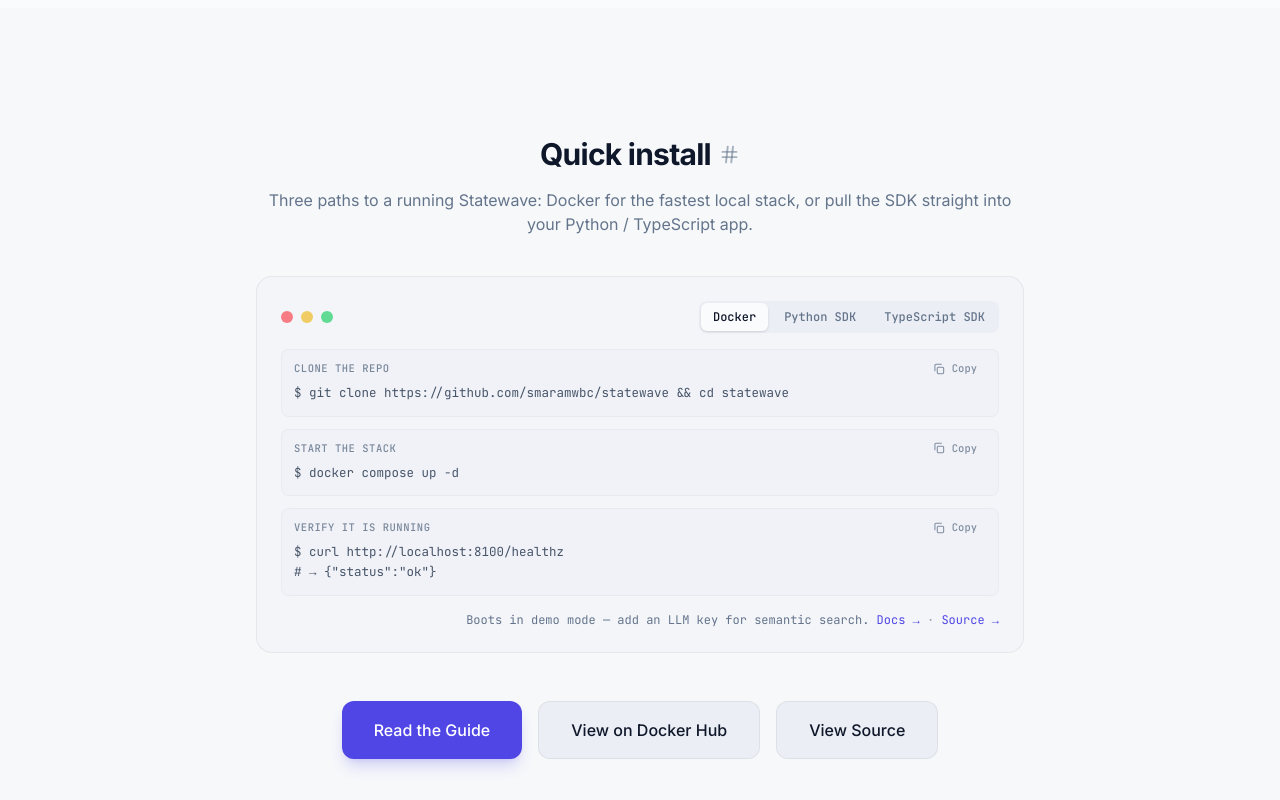
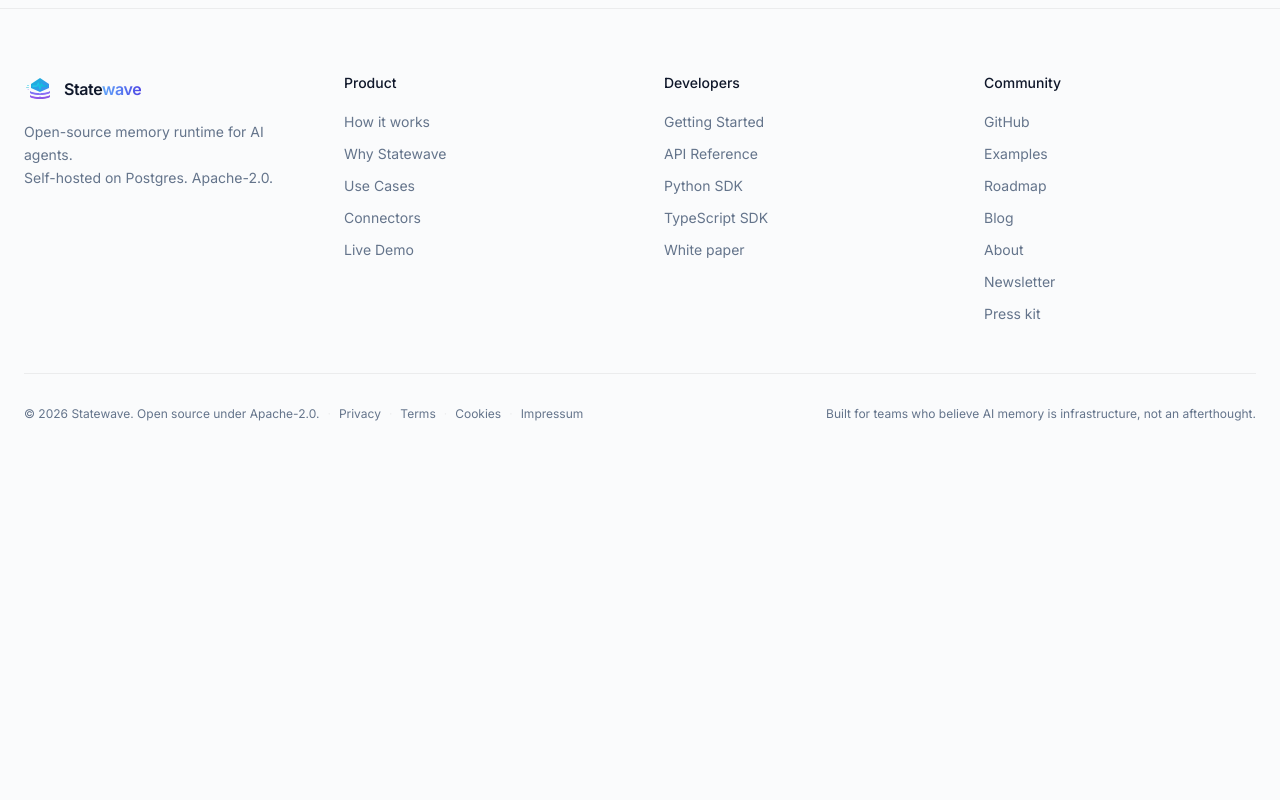
Before and after one commit to jy7lsna/statewave-web, a React (Vite) app: page /developers in a window 1280 px wide. Shown: the part 2020-2820 px from the top of the page. After the commit the page ends 2506 px from the top, so only its background shows below. Built offline with nearby package versions, Linux system fonts and the light colour scheme; no server answers.

Commit message:
feat(connectors): add GitLab, Bitbucket, Gitea, and Azure DevOps connectors

```diff
--- a/src/pages/ConnectorsPage.tsx
+++ b/src/pages/ConnectorsPage.tsx
@@ -32,6 +32,38 @@ const CONNECTORS: ReadonlyArray<ConnectorCard> = [
       'Issues, pull requests, comments, reviews, and releases — turned into episodes under repo:owner/name.',
     status: 'available',
     href: `${DOCS}/connectors/github.md`,
+  },
+  {
+    source: 'GitLab',
+    shape: 'Repo memory',
+    description:
+      'GitLab project activity — issues, merge requests, and comments — from SaaS or self-managed, under repo:group/project.',
+    status: 'available',
+    href: `${CONNECTORS_REPO}/blob/main/packages/gitlab/README.md`,
+  },
+  {
+    source: 'Bitbucket',
+    shape: 'Repo memory',
+    description:
+      'Bitbucket Cloud repository activity — pull requests and comments — under repo:workspace/repo.',
+    status: 'available',
+    href: `${CONNECTORS_REPO}/blob/main/packages/bitbucket/README.md`,
+  },
+  {
+    source: 'Gitea / Forgejo',
+    shape: 'Repo memory',
+    description:
+      'Self-hosted Gitea or Forgejo repository activity — issues, pull requests, and comments — under repo:owner/repo.',
+    status: 'available',
+    href: `${CONNECTORS_REPO}/blob/main/packages/gitea/README.md`,
+  },
+  {
+    source: 'Azure DevOps',
+    shape: 'Repo memory',
+    description:
+      'Pull requests, comments, reviews, and work items from Azure DevOps — under repo:organization/project/repository.',
+    status: 'available',
+    href: `${CONNECTORS_REPO}/blob/main/packages/azure-devops/README.md`,
   },
   {
     source: 'Markdown / docs',
--- a/src/pages/DevelopersPage.tsx
+++ b/src/pages/DevelopersPage.tsx
@@ -1,8 +1,7 @@
-import { useRef, useState } from 'react'
+import { useRef } from 'react'
 import { motion } from 'framer-motion'
 import { Link } from 'react-router-dom'
 import { Section } from '../components/Section'
-import { Button } from '../components/Button'
 import { Heading } from '../components/Heading'
 import { CodeCopyButton } from '../components/CodeCopyButton'
 import { usePageSEO } from '../lib/seo'
@@ -156,8 +155,6 @@ export function DevelopersPage() {
           })}
         </div>
       </Section>
-
-      <QuickInstallSection />
     </>
   )
 }
@@ -256,212 +253,3 @@ function QuickstartLead() {
     </Section>
   )
 }
-
-function QuickInstallSection() {
-  // Mirrors the homepage developer panel: Docker leads (fastest path to a
-  // running Statewave), Python + TypeScript SDK tabs follow for SDK-first
-  // visitors. Each tab is broken into copy-able blocks so a visitor can
-  // grab one command at a time without selecting text by hand.
-  const [tab, setTab] = useState<'docker' | 'python' | 'typescript'>('docker')
-
-  type Block = { label: string; display: string; copy: string }
-
-  const dockerBlocks: Block[] = [
-    {
-      label: 'Clone the repo',
-      display: '$ git clone https://github.com/smaramwbc/statewave && cd statewave',
-      copy: 'git clone https://github.com/smaramwbc/statewave && cd statewave',
-    },
-    {
-      label: 'Start the stack',
-      display: '$ docker compose up -d',
-      copy: 'docker compose up -d',
-    },
-    {
-      label: 'Verify it is running',
-      display: `$ curl http://localhost:8100/healthz
-# → {"status":"ok"}`,
-      copy: 'curl http://localhost:8100/healthz',
-    },
-  ]
-
-  const pythonBlocks: Block[] = [
-    {
-      label: 'Install',
-      display: '$ pip install statewave',
-      copy: 'pip install statewave',
-    },
-    {
-      label: 'One call to get prompt-ready context',
-      display: `from statewave import StatewaveClient
-
-sw = StatewaveClient("http://localhost:8100")
-
-ctx = sw.get_context(
-    "agent-7",
-    task="Continue code review"
-)
-
-print(ctx.assembled_context)
-# → Ranked, token-bounded, provenance-traced`,
-      copy: `from statewave import StatewaveClient
-
-sw = StatewaveClient("http://localhost:8100")
-
-ctx = sw.get_context(
-    "agent-7",
-    task="Continue code review"
-)
-
-print(ctx.assembled_context)
-`,
-    },
-  ]
-
-  const tsBlocks: Block[] = [
-    {
-      label: 'Install',
-      display: '$ npm install @statewavedev/sdk',
-      copy: 'npm install @statewavedev/sdk',
-    },
-    {
-      label: 'One call to get prompt-ready context',
-      display: `import { StatewaveClient } from "@statewavedev/sdk";
-
-const sw = new StatewaveClient("http://localhost:8100");
-
-const ctx = await sw.getContext(
-  "agent-7",
-  { task: "Continue code review" }
-);
-
-console.log(ctx.assembledContext);
-// → Ranked, token-bounded, provenance-traced`,
-      copy: `import { StatewaveClient } from "@statewavedev/sdk";
-
-const sw = new StatewaveClient("http://localhost:8100");
-
-const ctx = await sw.getContext(
-  "agent-7",
-  { task: "Continue code review" }
-);
-
-console.log(ctx.assembledContext);
-`,
-    },
-  ]
-
-  const blocks = tab === 'docker' ? dockerBlocks : tab === 'python' ? pythonBlocks : tsBlocks
-
-  return (
-    <Section className="bg-surface-1/50">
-      <div className="max-w-3xl mx-auto text-center mb-10">
-        <Heading id="quick-install" className="text-2xl md:text-3xl font-bold text-theme-primary tracking-tight">
-          Quick install
-        </Heading>
-        <p className="mt-4 text-theme-muted">
-          Three paths to a running Statewave: Docker for the fastest local stack, or pull the SDK
-          straight into your Python / TypeScript app.
-        </p>
-      </div>
-
-      <div className="max-w-3xl mx-auto rounded-2xl border border-theme-border bg-surface-1 p-5 sm:p-6 font-mono text-sm overflow-hidden">
-        <div className="flex items-center justify-between gap-3 mb-4">
-          <div className="flex items-center gap-2 text-theme-muted text-xs">
-            <div className="w-3 h-3 rounded-full bg-red-500/60" />
-            <div className="w-3 h-3 rounded-full bg-yellow-500/60" />
-            <div className="w-3 h-3 rounded-full bg-green-500/60" />
-          </div>
-          <div role="tablist" aria-label="Quickstart" className="flex gap-1 rounded-lg bg-surface-2 p-0.5">
-            <button
-              role="tab"
-              type="button"
-              aria-selected={tab === 'docker'}
-              onClick={() => setTab('docker')}
-              className={`px-3 py-1.5 rounded-md text-xs font-medium transition-colors ${
-                tab === 'docker'
-                  ? 'bg-surface-0 text-theme-primary shadow-sm'
-                  : 'text-theme-muted hover:text-theme-secondary'
-              }`}
-            >
-              Docker
-            </button>
-            <button
-              role="tab"
-              type="button"
-              aria-selected={tab === 'python'}
-              onClick={() => setTab('python')}
-              className={`px-3 py-1.5 rounded-md text-xs font-medium transition-colors ${
-                tab === 'python'
-                  ? 'bg-surface-0 text-theme-primary shadow-sm'
-                  : 'text-theme-muted hover:text-theme-secondary'
-              }`}
-            >
-              Python SDK
-            </button>
-            <button
-              role="tab"
-              type="button"
-              aria-selected={tab === 'typescript'}
-              onClick={() => setTab('typescript')}
-              className={`px-3 py-1.5 rounded-md text-xs font-medium transition-colors ${
-                tab === 'typescript'
-                  ? 'bg-surface-0 text-theme-primary shadow-sm'
-                  : 'text-theme-muted hover:text-theme-secondary'
-              }`}
-            >
-              TypeScript SDK
-            </button>
-          </div>
-        </div>
-        <div className="space-y-3">
-          {blocks.map((block) => (
-            <div key={block.label} className="rounded-lg border border-theme-border/60 bg-surface-2/40">
-              <div className="flex items-center justify-between gap-3 px-3 pt-2 pb-1">
-                <p className="text-[10.5px] font-medium uppercase tracking-wider text-theme-muted/85">
-                  {block.label}
-                </p>
-                <CodeCopyButton code={block.copy} label={`Copy: ${block.label}`} />
-              </div>
-              <pre className="text-theme-secondary overflow-x-auto px-3 pb-3 text-[12.5px] leading-relaxed"><code>{block.display}</code></pre>
-            </div>
-          ))}
-          {tab === 'docker' && (
-            <p className="pt-1 text-right text-xs text-theme-muted">
-              Boots in demo mode — add an LLM key for semantic search.{' '}
-              <a
-                href="https://github.com/smaramwbc/statewave#run-the-server"
-                target="_blank"
-                rel="noopener noreferrer"
-                className="text-accent hover:underline"
-              >
-                Docs →
-              </a>
-              <span className="text-theme-muted/60"> · </span>
-              <a
-                href="https://github.com/smaramwbc/statewave"
-                target="_blank"
-                rel="noopener noreferrer"
-                className="text-accent hover:underline"
-              >
-                Source →
-              </a>
-            </p>
-          )}
-        </div>
-      </div>
-
-      <div className="mt-12 flex flex-wrap justify-center gap-4">
-        <Button href="https://github.com/smaramwbc/statewave-docs/blob/main/getting-started.md" size="lg">
-          Read the Guide
-        </Button>
-        <Button href="https://hub.docker.com/r/statewavedev/statewave" variant="secondary" size="lg">
-          View on Docker Hub
-        </Button>
-        <Button href="https://github.com/smaramwbc/statewave" variant="secondary" size="lg">
-          View Source
-        </Button>
-      </div>
-    </Section>
-  )
-}
```
